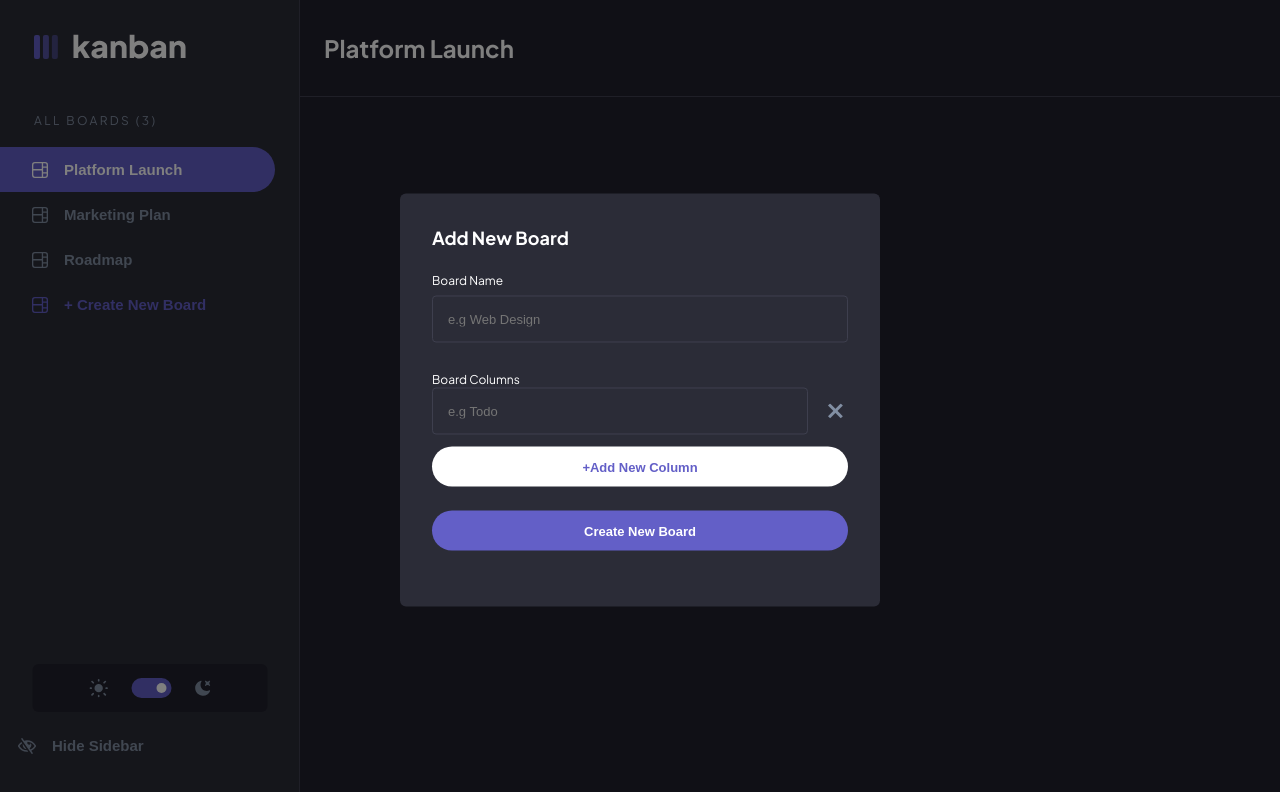
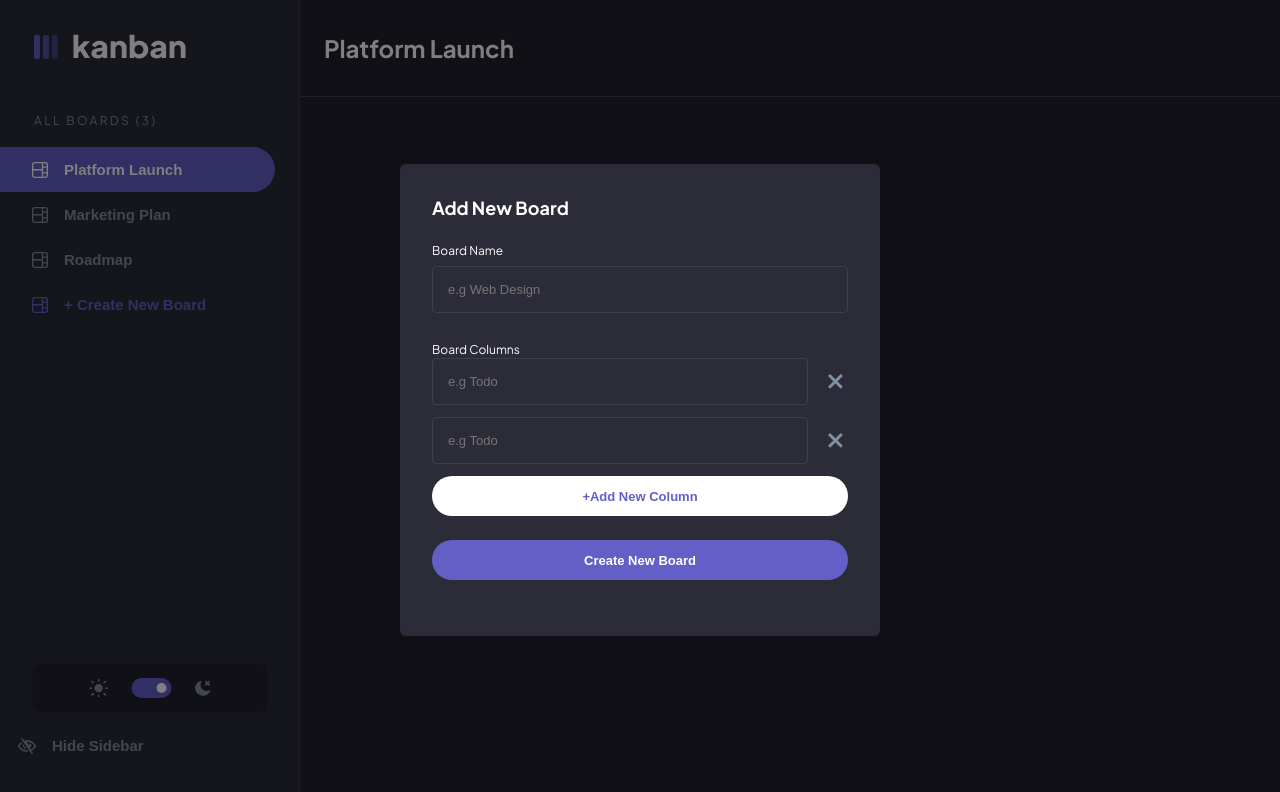
Before and after one commit to LordCail1/kanban-task-management, a React (Vite) app: page / in a window 1280 px wide. Shown: the top 792 px of the page. Built offline with nearby package versions, Linux system fonts and the light colour scheme.

Commit message:
successfully finished form and have working board adder

```diff
--- a/src/components/PopupOverlay/AddNewBoardPopupWindow/AddNewBoardPopupWindow.tsx
+++ b/src/components/PopupOverlay/AddNewBoardPopupWindow/AddNewBoardPopupWindow.tsx
@@ -1,6 +1,4 @@
-import { useState } from "react"
-import { addNewColumnRow } from "../../../features/popupWindows/addNewBoardSlice"
-import { useAppDispatch } from "../../../hooks/redux/reduxHooks"
+import { useEffect, useState } from "react"
 import AddNewColumnPopupBtn from "../../PopupButton/AddNewColumnPopupBtn"
 import CreateNewBoardPopupInputBtn from "../../PopupButton/CreateNewBoardPopupInputBtn"
 import UserInputItemList from "../../UserInput/UserInputItemList"
@@ -8,40 +6,84 @@ import UserInputShort from "../../UserInput/UserInputShort"
 import StyledAddNewBoardPopupTitle from "./AddNewBoardPopupTitle/AddNewBoardPopupTitle.styled"
 import StyledAddNewBoardPopupWindow from "./AddNewBoardPopupWindow.styled"
 import { ZodType, z } from "zod"
-import { useForm } from "react-hook-form"
+import { useFieldArray, useForm } from "react-hook-form"
 import { zodResolver } from "@hookform/resolvers/zod"
+import { useDispatch } from "react-redux"
+import { addBoard, addColumns, closePopup } from "../../../features"
+import { nanoid } from "nanoid"
+
+const schema: ZodType<MyFormData> = z.object({
+	boardName: z.string().min(3).max(30),
+	columns: z.array(
+		z.object({
+			columnName: z.string().min(3).max(30),
+		})
+	),
+})
 
 const AddNewBoardPopupWindow = () => {
-	const dispatch = useAppDispatch()
 	useState<boolean>(false)
+	const dispatch = useDispatch()
 
-	const schema: ZodType<MyFormData> = z.object({
-		boardName: z.string().min(2).max(30),
-		columns: z.array(
-			z.object({
-				columnName: z.string().min(2).max(30),
-			})
-		),
+	useEffect(() => {
+		append({ columnName: "" })
+	}, [])
+
+	const {
+		register,
+		handleSubmit,
+		control,
+		formState: { errors },
+		reset,
+	} = useForm<MyFormData>({
+		resolver: zodResolver(schema),
 	})
 
-	const { register, handleSubmit } = useForm<MyFormData>({
-		resolver: zodResolver(schema),
+	const { fields, append, remove } = useFieldArray({
+		control,
+		name: "columns",
 	})
 
 	const submitData = (data: MyFormData) => {
 		console.log("IT WORKED", data)
+		reset({ boardName: "", columns: [{ columnName: "" }] })
+		dispatch(closePopup())
+		const { boardName, columns } = data
+
+
+
+		//setting up columns
+		const structuredColumns: Column[] = columns.map((column): Column => {
+			return {
+				name: column.columnName,
+				id: nanoid(10),
+				tasks: [""],
+			}
+		})
+
+
+
+		const columnIds: string[] = []
+
+		structuredColumns.forEach((column) => columnIds.push(column.id))
+
+		const structuredBoard: Board = {
+			name: boardName,
+			id: nanoid(10),
+			selected: true,
+			columns: columnIds,
+		}
+
+		dispatch(addBoard(structuredBoard))
+		dispatch(addColumns(structuredColumns))
 	}
 
 	const handleAddNewColumnRow = () => {
-		console.log("added a new column")
-		dispatch(addNewColumnRow())
+		append({ columnName: "" })
 	}
 
 	return (
 		<StyledAddNewBoardPopupWindow onSubmit={handleSubmit(submitData)}>
-			{
-				//Board title written 'Board name' and the name we give it
-			}
 			<StyledAddNewBoardPopupTitle>
 				Add New Board
 			</StyledAddNewBoardPopupTitle>
@@ -49,19 +91,15 @@ const AddNewBoardPopupWindow = () => {
 				title="Board Name"
 				placeHolder="e.g Web Design"
 				register={register}
+				errors={errors}
 			/>
-
-			{
-				//list of columns that we add
-			}
 			<UserInputItemList
 				title="Board Columns"
 				register={register}
+				fields={fields}
+				errors={errors}
+				remove={remove}
 			/>
-
-			{
-				//buttons to create new column or create the board
-			}
 			<AddNewColumnPopupBtn
 				text="+Add New Column"
 				handleClick={handleAddNewColumnRow}
--- a/src/components/UserInput/UserInputItem.tsx
+++ b/src/components/UserInput/UserInputItem.tsx
@@ -1,31 +1,48 @@
-import { removeColumnRow } from "../../features"
-import {
-	useAppDispatch,
-} from "../../hooks/redux/reduxHooks"
+import useValidateField from "../../hooks/react-form-hook/useValidateField"
 import StyledCrossIcon from "../Icon/CrossIcon.styled"
 import StyledUserInputBoxShort from "./UserInputBoxShort.styled"
 import StyledUserInputItem from "./UserInputItem.styled"
-import { UseFormRegister } from "react-hook-form"
+import {
+	UseFormRegister,
+	FieldErrors,
+	UseFieldArrayRemove,
+	FieldArrayWithId,
+} from "react-hook-form"
 
 const UserInputItem = ({
+	errors,
+	index,
 	placeHolder,
-	id,
 	register,
-	index
+	remove,
+	field,
+	fields
+}: UserInput & {
+	index: number
+	register: UseFormRegister<MyFormData>
+	errors: FieldErrors<MyFormData>
+	remove: UseFieldArrayRemove
+	field: FieldArrayWithId<MyFormData>
+	fields: FieldArrayWithId<MyFormData>[]
+}) => {
 
-}: UserInput & { id: string, index: number, register: UseFormRegister<MyFormData> }) => {
-	const dispatch = useAppDispatch()
+	const { isFieldValid } = useValidateField(
+		errors.columns?.[index]?.columnName?.message
+	)
+
+
 
 	return (
 		<StyledUserInputItem>
 			<StyledUserInputBoxShort
 				placeholder={placeHolder}
-				valid={true}
+				valid={isFieldValid}
 				type="text"
 				{...register(`columns.${index}.columnName`)}
+				defaultValue={field.columnName}
 			/>
 			<StyledCrossIcon
-				onClick={() => dispatch(removeColumnRow(id))}
+				onClick={() => fields.length > 1 && remove(index)}
 				width="15"
 				height="15"
 				xmlns="http://www.w3.org/2000/svg"
--- a/src/components/UserInput/UserInputItemList.tsx
+++ b/src/components/UserInput/UserInputItemList.tsx
@@ -1,25 +1,39 @@
-import { useAppSelector } from "../../hooks/redux/reduxHooks"
 import UserInputItem from "./UserInputItem"
 import StyledUserInputItemList from "./UserInputItemList.styled"
 import StyledUserInputTitle from "./UserInputTitle.styled"
-import { UseFormRegister } from "react-hook-form"
+import {
+	UseFormRegister,
+	FieldArrayWithId,
+	FieldErrors,
+	UseFieldArrayRemove,
+} from "react-hook-form"
 
-const UserInputItemList = ({ title, register }: UserInput & { register: UseFormRegister<MyFormData> }) => {
-	const columnRows = useAppSelector(
-		(state) => state.addNewBoardSlice.value.createBoardColumnNames
-	)
-
+const UserInputItemList = ({
+	errors,
+	fields,
+	register,
+	remove,
+	title,
+}: UserInput & {
+	register: UseFormRegister<MyFormData>
+	fields: FieldArrayWithId<MyFormData>[]
+	errors: FieldErrors<MyFormData>
+	remove: UseFieldArrayRemove
+}) => {
 	return (
 		<StyledUserInputItemList>
 			<StyledUserInputTitle>{title}</StyledUserInputTitle>
 
-			{columnRows.map((column, index) => (
+			{fields.map((field, index) => (
 				<UserInputItem
 					placeHolder="e.g Todo"
-					key={column.id}
-					id={column.id}
+					key={field.id}
 					register={register}
 					index={index}
+					errors={errors}
+					remove={remove}
+					field={field}
+					fields={fields}
 				/>
 			))}
 		</StyledUserInputItemList>
--- a/src/components/UserInput/UserInputShort.tsx
+++ b/src/components/UserInput/UserInputShort.tsx
@@ -1,19 +1,26 @@
 import StyledUserInputBoxShort from "./UserInputBoxShort.styled"
 import StyledUserInputTitle from "./UserInputTitle.styled"
 import StyledUserInputContainer from "./UserInputContainer.styled"
-import { UseFormRegister, FieldValues } from "react-hook-form"
+import { UseFormRegister, FieldErrors } from "react-hook-form"
+import useValidateField from "../../hooks/react-form-hook/useValidateField"
 
 const UserInputShort = ({
 	title,
 	placeHolder,
 	register,
-}: UserInput & { register: UseFormRegister<MyFormData> }) => {
+	errors,
+}: UserInput & {
+	register: UseFormRegister<MyFormData>
+	errors: FieldErrors<MyFormData>
+}) => {
+	const { isFieldValid } = useValidateField(errors.boardName?.message)
+
 	return (
 		<StyledUserInputContainer>
 			<StyledUserInputTitle>{title}</StyledUserInputTitle>
 			<StyledUserInputBoxShort
 				placeholder={placeHolder}
-				valid={true}
+				valid={isFieldValid}
 				type="text"
 				{...register("boardName")}
 			/>
--- a/src/features/boardsSlice.tsx
+++ b/src/features/boardsSlice.tsx
@@ -2,7 +2,7 @@ import { PayloadAction, createSlice } from "@reduxjs/toolkit"
 import trimmingStrings from "../utils/trimmingStrings"
 import { nanoid } from "nanoid"
 
-export type InitialState = {
+type InitialState = {
 	value: BoardData
 }
 
@@ -35,27 +35,12 @@ const boardSlice = createSlice({
 	name: "board_slice",
 	initialState,
 	reducers: {
-		addBoard: (state, action: PayloadAction<CreateNewBoardFields>) => {
-			//setting up the fields of the new board that is about to be created
-			const { name: boardName } = action.payload.value.createBoardName
-			const columnIds: string[] = []
-			action.payload.value.createBoardColumnNames.forEach((column) =>
-				columnIds.push(column.id)
-			)
-
-			//setting the last board that was selected to false
+		addBoard: (state, action: PayloadAction<Board>) => {
 			const currentBoard = state.value.boards.find(board => board.selected === true)
-			if (currentBoard) currentBoard.selected = false
-
-			// Create a new board with the provided data
-			const newBoard: Board = {
-				name: trimmingStrings(boardName),
-				id: nanoid(10),
-				selected: true,
-				columns: columnIds
+			if (currentBoard) {
+				currentBoard.selected = false
 			}
-
-			state.value.boards.push(newBoard)
+			state.value.boards.push(action.payload)
 
 		},
 		selectBoard: (state, action: PayloadAction<string>) => {
--- /dev/null
+++ b/src/features/columnSlice.tsx
@@ -0,0 +1,90 @@
+import { PayloadAction, createSlice } from "@reduxjs/toolkit"
+
+type InitialState = {
+	value: {
+		columns: Column[]
+	}
+}
+
+const initialState: InitialState = {
+	value: {
+		columns: [
+			{
+				name: "Todo",
+				id: "z8UHNIXCKV",
+				tasks: ["m2HltGANwc", "INkx9CCoeX", "t-Z_mnC_gs", "zzsBAge26I"],
+			},
+			{
+				name: "Doing",
+				id: "nLgowJGVMG",
+				tasks: [
+					"Xx4nI8E7gx",
+					"wLvI5rzULs",
+					"_GVTTYCfpY",
+					"x3vwsAZgF7",
+					"YQ5eGXNmaw",
+					"bv1PgtRCIh",
+				],
+			},
+			{
+				name: "Done",
+				id: "fxLoDxr5No",
+				tasks: [
+					"TX1c_s04fa",
+					"FLFIcNw00k",
+					"D2QNHgiWI6",
+					"Tbtv9x4ZWa",
+					"YDkzGoB53X",
+					"3jyh7xM48e",
+					"opZz1bnspA",
+				],
+			},
+			{
+				name: "Todo",
+				id: "W-LqSiiKad",
+				tasks: ["NpqasglnII", "mrH7RocBFX", "m-SVH6K_-i"],
+			},
+			{
+				name: "Doing",
+				id: "3UiGitAZWn",
+				tasks: [""],
+			},
+			{
+				name: "Done",
+				id: "8YlbhLSPE8",
+				tasks: [""],
+			},
+			{
+				name: "Now",
+				id: "iT8JB5bqpt",
+				tasks: ["4RzlEt_QMj", "xrCLqcTcXz"],
+			},
+			{
+				name: "Next",
+				id: "0anclfaunM",
+				tasks: [""],
+			},
+			{
+				name: "Later",
+				id: "rDWYcYhbuO",
+				tasks: [""],
+			},
+		],
+	},
+}
+
+const columnSlice = createSlice({
+	name: "column_slice",
+	initialState,
+	reducers: {
+		addColumn: (state) => {
+			return state
+		},
+		addColumns: (state, action: PayloadAction<Column[]>) => {
+			state.value.columns.push(...action.payload)
+		},
+	},
+})
+
+export default columnSlice.reducer
+export const { addColumn, addColumns } = columnSlice.actions
--- a/src/features/index.ts
+++ b/src/features/index.ts
@@ -10,11 +10,5 @@ export { default as popupSliceReducer } from "./popupSlice"
 export { activateSidebar, deActivateSidebar } from "./sidebarSlice"
 export { default as sidebarSliceReducer } from "./sidebarSlice"
 
-export {
-	// setBoardName,
-	// setColumnRowName,
-	addNewColumnRow,
-	removeColumnRow,
-	// validateFields
-} from "./popupWindows/addNewBoardSlice"
-export { default as createNewBoardSliceReducer } from "./popupWindows/addNewBoardSlice"
+export { addColumn, addColumns } from "./columnSlice"
+export { default as columnSliceReducer } from "./columnSlice"
--- a/src/features/popupWindows/addNewBoardSlice.tsx
+++ /dev/null
@@ -1,105 +0,0 @@
-import { PayloadAction, createSlice } from "@reduxjs/toolkit"
-import { nanoid } from "nanoid"
-import capitalizeWords from "../../utils/capitalizeWords"
-import minimumLength from "../../utils/minimumLength"
-
-const initialState: CreateNewBoardFields = {
-	value: {
-		createBoardName: {
-			id: nanoid(10),
-			name: "",
-		},
-		createBoardColumnNames: [
-			{
-				id: nanoid(10),
-				name: ""
-			},
-		],
-	},
-}
-
-const createNewBoardSlice = createSlice({
-	name: "addNewBoard_slice",
-	initialState,
-	reducers: {
-		// setBoardName: (state, action: PayloadAction<string>) => {
-		// 	state.value.createBoardName.name = capitalizeWords(action.payload)
-		// },
-		// setColumnRowName: (
-		// 	state,
-		// 	action: PayloadAction<{ id: string; name: string }>
-		// ) => {
-		// 	const column = state.value.createBoardColumnNames.find(
-		// 		(column) => column.id === action.payload.id
-		// 	)
-		// 	if (column) column.name = capitalizeWords(action.payload.name)
-		// },
-		addNewColumnRow: (state) => {
-			state.value.createBoardColumnNames.push({
-				id: nanoid(10),
-				name: ""
-			})
-		},
-		removeColumnRow: (state, action: PayloadAction<string>) => {
-			if (state.value.createBoardColumnNames.length === 1) return
-			const newColumnRows = state.value.createBoardColumnNames.filter(
-				(column) => column.id !== action.payload
-			)
-			state.value.createBoardColumnNames = newColumnRows
-		},
-		// validateFields: (
-		// 	state,
-		// 	action: PayloadAction<CreateNewBoardFields>
-		// ) => {
-		// 	const { name: boardName } = action.payload.value.createBoardName
-		// 	console.log('validateFields/boardName', boardName)
-		// 	if (!minimumLength(boardName)) {
-		// 		state.value.createBoardName.valid = false
-		// 	} else {
-		// 		state.value.createBoardName.valid = true
-		// 	}
-		// 	action.payload.value.createBoardColumnNames.forEach((columnRow) => {
-		// 		if (!minimumLength(columnRow.name)) {
-		// 			//if word is too short
-		// 			const invalidColumn = state.value.createBoardColumnNames.find(
-		// 				(col) => col.id === columnRow.id
-		// 			)
-		// 			if (invalidColumn) {
-		// 				invalidColumn.valid = false
-		// 			}
-		// 		} else {
-		// 			//if it is right length
-		// 			const validColumn = state.value.createBoardColumnNames.find(
-		// 				(col) => col.id === columnRow.id
-		// 			)
-		// 			if (validColumn) {
-		// 				validColumn.valid = true
-		// 			}
-		// 		}
-		// 	})
-		// },
-		resetFields: (state) => {
-			state.value.createBoardColumnNames = [
-				{
-					id: nanoid(10),
-					name: "",
-				},
-			]
-
-			state.value.createBoardName = {
-				id: nanoid(10),
-				name: "",
-			}
-		},
-	},
-})
-
-export default createNewBoardSlice.reducer
-export const {
-	// setBoardName,
-	// setColumnRowName,
-	addNewColumnRow,
-	removeColumnRow,
-	// validateFields,
-	resetFields
-} = createNewBoardSlice.actions
--- /dev/null
+++ b/src/hooks/react-form-hook/useValidateField.tsx
@@ -0,0 +1,17 @@
+import { FieldError } from "react-hook-form"
+
+//Takes in the FieldError, and returns if valid or nto
+
+type useValidateField = {
+	isFieldValid: boolean
+}
+
+const useValidateField = (props: string | undefined): useValidateField => {
+	if (props) {
+		return { isFieldValid: false }
+	} else {
+		return { isFieldValid: true }
+	}
+}
+
+export default useValidateField
--- a/src/store/configureStore.ts
+++ b/src/store/configureStore.ts
@@ -4,7 +4,7 @@ import {
 	boardSliceReducer,
 	popupSliceReducer,
 	sidebarSliceReducer,
-	createNewBoardSliceReducer,
+	columnSliceReducer,
 } from "../features/index"
 
 export const store = configureStore({
@@ -13,7 +13,7 @@ export const store = configureStore({
 		boardSlice: boardSliceReducer,
 		popupSlice: popupSliceReducer,
 		sidebarSlice: sidebarSliceReducer,
-		addNewBoardSlice: createNewBoardSliceReducer,
+		columnSlice: columnSliceReducer
 	},
 })
 
```
Also changed, not shown: src/components/formTypes.d.ts (+5 -3 lines), src/features/featuresTypes.d.ts (+43 -29 lines).
